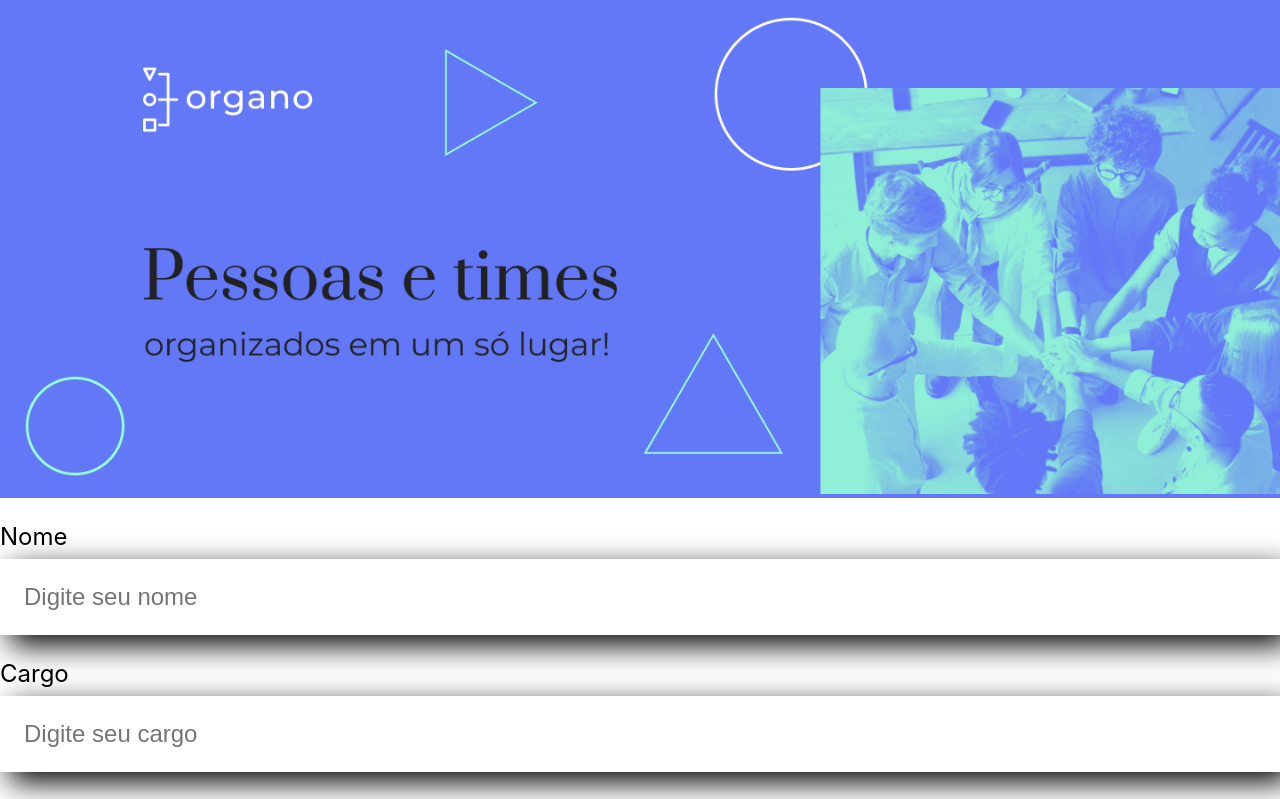
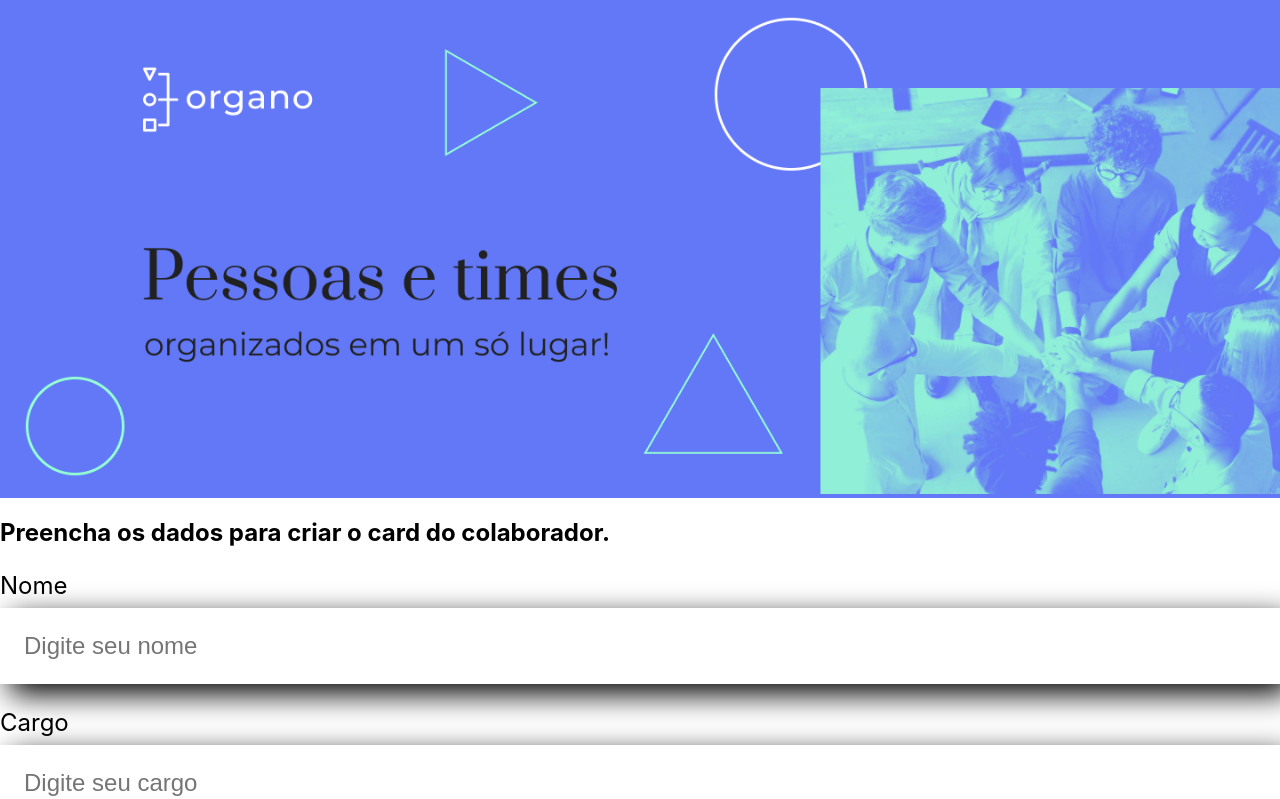
Before and after one commit to raqmarangoni/alura-react-class, a React (Create React App) app: page / in a window 1280 px wide. Shown: the top 799 px of the page. Built offline with nearby package versions, Linux system fonts and the light colour scheme.

Commit message:
refactor: move TextField components on Form component

```diff
--- a/src/App.js
+++ b/src/App.js
@@ -1,14 +1,11 @@
 import Banner from "./components/Banner";
-import TextField from "./components/TextField";
+import Form from "./components/Form";
 
 function App() {
   return (
     <div className="App">
       <Banner/>
-      <TextField label = "Nome" placeholder="Digite seu nome"/>
-      <TextField label = "Cargo" placeholder="Digite seu cargo"/>
-      <TextField label = "Imagem" placeholder="Digite o endereço da imagem"/>
-      <TextField label = "Time"/>
+      <Form/>
     </div>
   );
 }
```
